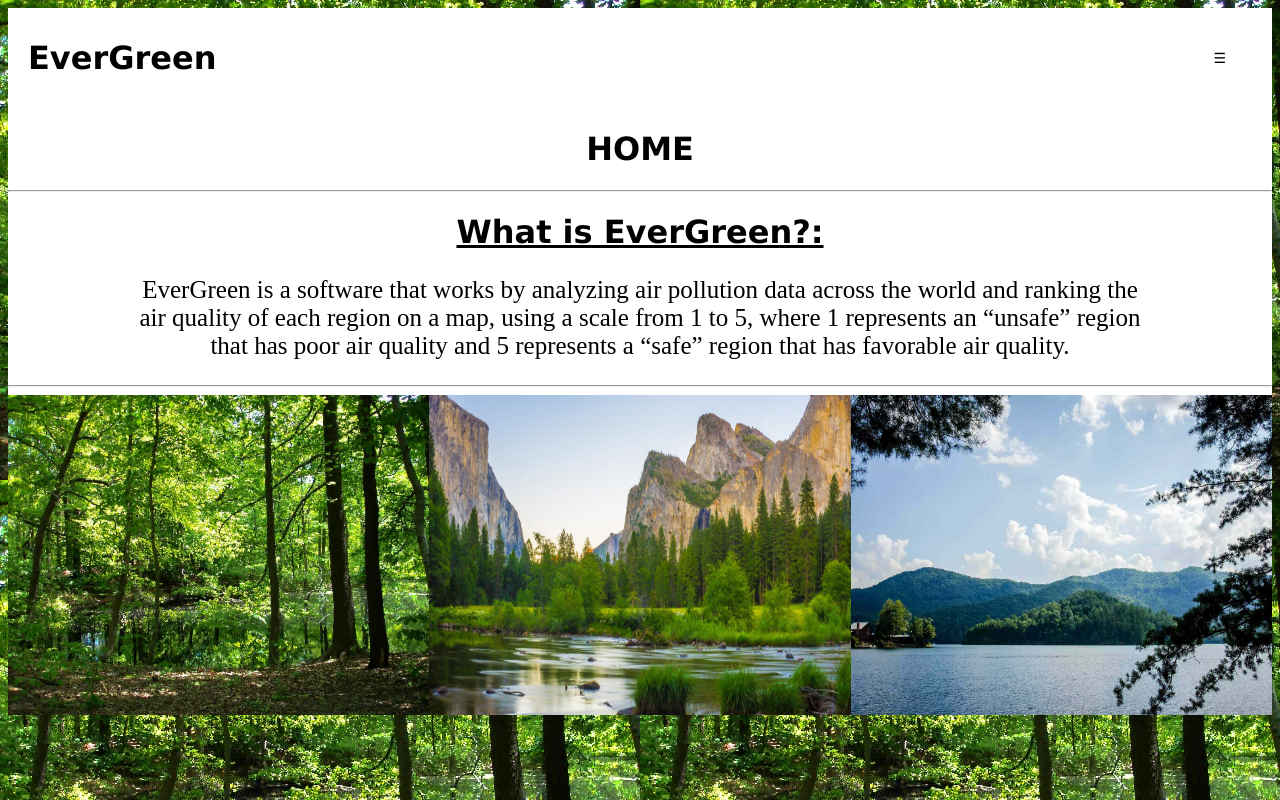
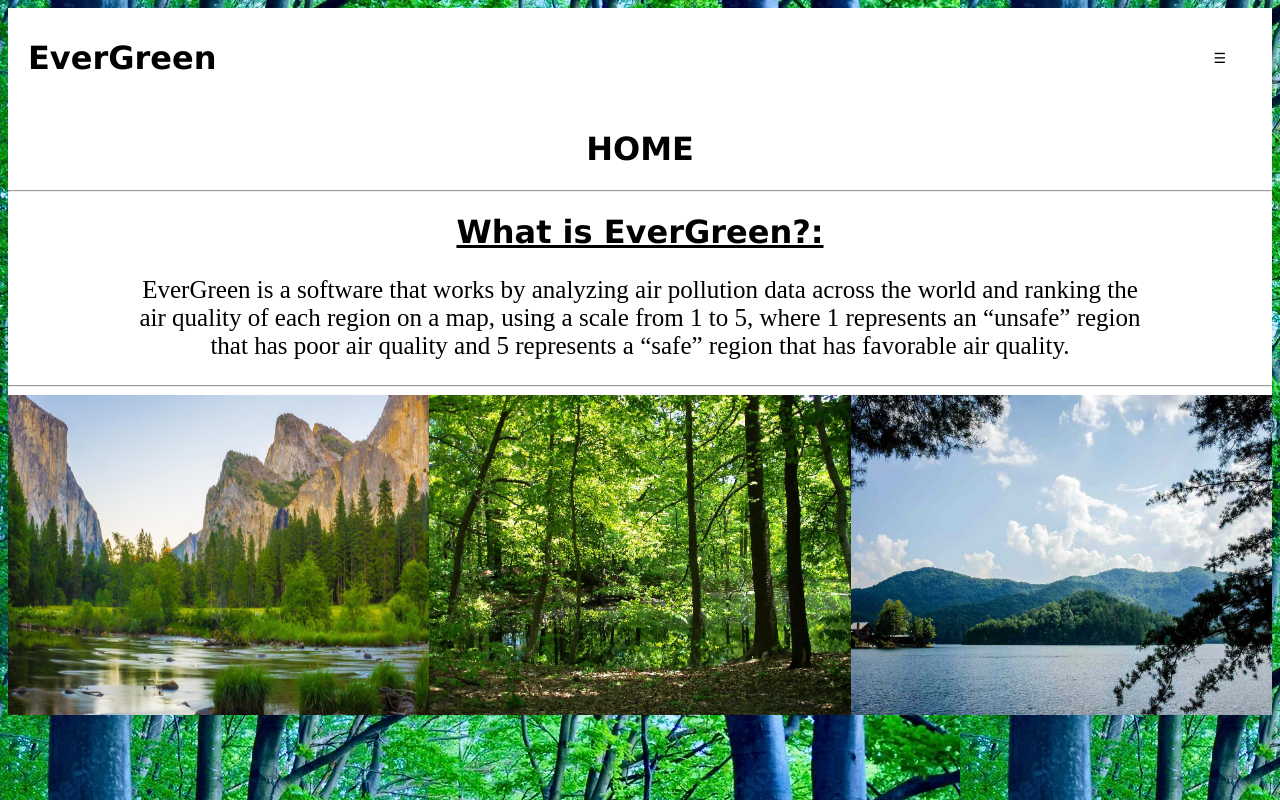
Before and after one commit to Allens124/EverGreenFrontend, a Next.js app in the folder ever/: page / in a window 1280 px wide. Built offline with nearby package versions, Linux system fonts and the light colour scheme.

Commit message:
image updates

```diff
--- a/ever/app/globals.css
+++ b/ever/app/globals.css
@@ -109,5 +109,5 @@ button{
   background-color: white;
 }
 #sec{
-  background-image: url('/images/img.png');
+  background-image: url('/images/img11.jpeg');
 }
--- a/ever/app/page.js
+++ b/ever/app/page.js
@@ -37,11 +37,11 @@ export default function Home() {
         <hr/>
           <Box sx={{display:"flex", flexDirection:"row"}}>
             <Box sx={{textWrap:"balance", textAlign:"center", flex:"1"}}>
-                <img src="/images/img2.png" height={"100%"} width={"100%"}/>
+                <img src="/images/image6.png" height={"100%"} width={"100%"}/>
+
             </Box>
             <Box sx={{textWrap:"balance", textAlign:"center", flex:"1"}}>
-                <img src="/images/image6.png" height={"100%"} width={"100%"}/>
-
+                <img src="/images/img2.png" height={"100%"} width={"100%"}/>
             </Box>
             <Box sx={{textWrap:"balance", textAlign:"center", flex:"1"}}>
                 <img src="/images/img4.png" height={"100%"} width={"100%"}/>
```
Also changed, not shown: ever/public/images/img11.jpeg (added).
